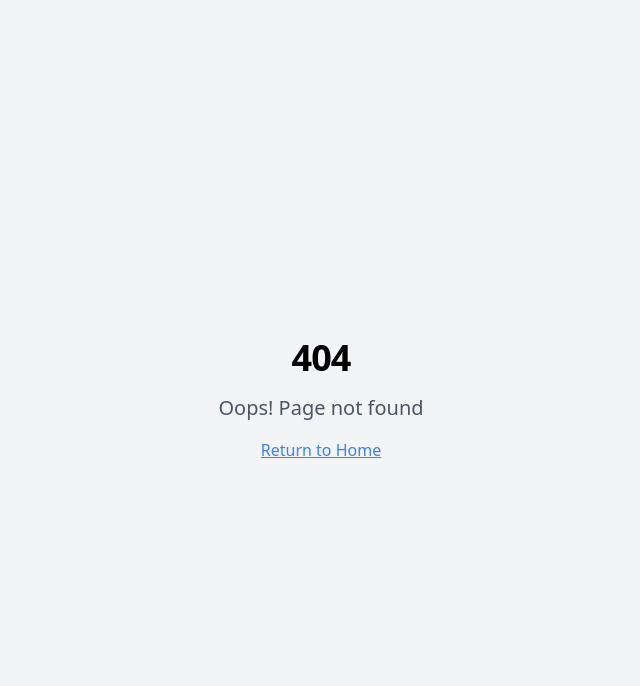
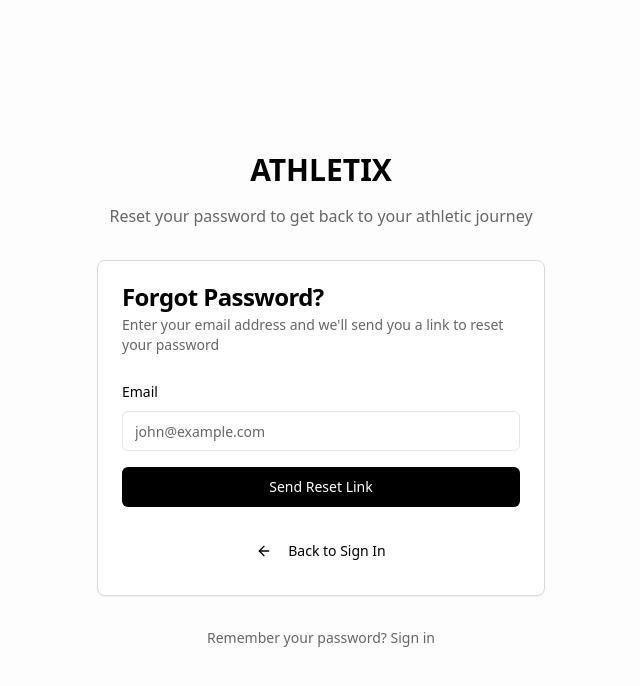
Before and after one commit to EricTheGreat25/local-athlete-spotlight, a React (Vite) app: page /forgot-password in a window 1280 px wide. Before the commit this address had no page. Shown: the top 686 px of the page, without its empty margins (319-959 px from the left). Built offline with nearby package versions, Linux system fonts and the light colour scheme.

Commit message:
Add Forgot Password Page

```diff
--- a/src/App.tsx
+++ b/src/App.tsx
@@ -10,6 +10,7 @@ import Events from "./pages/Events";
 import News from "./pages/News";
 import Login from "./pages/Login";
 import Register from "./pages/Register";
+import ForgotPassword from "./pages/ForgotPassword";
 import NotFound from "./pages/NotFound";
 import AthleteProfile from "./pages/AthleteProfile";
 import UserProfile from "./pages/UserProfile";
@@ -30,6 +31,7 @@ const App = () => (
           <Route path="/news" element={<News />} />
           <Route path="/login" element={<Login />} />
           <Route path="/register" element={<Register />} />
+          <Route path="/forgot-password" element={<ForgotPassword />} />
           <Route path="/athletes/:id" element={<AthleteProfile />} />
           <Route path="/users/:id" element={<UserProfile />} />
           {/* ADD ALL CUSTOM ROUTES ABOVE THE CATCH-ALL "*" ROUTE */}
--- /dev/null
+++ b/src/components/auth/ForgotPasswordForm.tsx
@@ -0,0 +1,94 @@
+import { useState } from "react";
+import { Link } from "react-router-dom";
+import { Button } from "@/components/ui/button";
+import { Input } from "@/components/ui/input";
+import { Label } from "@/components/ui/label";
+import { Card, CardContent, CardDescription, CardHeader, CardTitle, CardFooter } from "@/components/ui/card";
+import { toast } from "sonner";
+import { ArrowLeft } from "lucide-react";
+
+const ForgotPasswordForm = () => {
+  const [email, setEmail] = useState("");
+  const [isSubmitted, setIsSubmitted] = useState(false);
+
+  const handleSubmit = (e: React.FormEvent) => {
+    e.preventDefault();
+
+    // Simulate sending reset email
+    setIsSubmitted(true);
+    toast.success("Password reset email sent!");
+  };
+
+  if (isSubmitted) {
+    return (
+      <Card className="w-full max-w-md">
+        <CardHeader className="text-center">
+          <CardTitle>Check Your Email</CardTitle>
+          <CardDescription>
+            We've sent a password reset link to {email}
+          </CardDescription>
+        </CardHeader>
+        <CardContent className="space-y-4">
+          <p className="text-sm text-muted-foreground text-center">
+            Didn't receive the email? Check your spam folder or{" "}
+            <button
+              onClick={() => setIsSubmitted(false)}
+              className="text-primary hover:underline"
+            >
+              try again
+            </button>
+          </p>
+        </CardContent>
+        <CardFooter>
+          <Link to="/login" className="w-full">
+            <Button variant="outline" className="w-full">
+              <ArrowLeft className="mr-2 h-4 w-4" />
+              Back to Sign In
+            </Button>
+          </Link>
+        </CardFooter>
+      </Card>
+    );
+  }
+
+  return (
+    <Card className="w-full max-w-md">
+      <CardHeader>
+        <CardTitle>Forgot Password?</CardTitle>
+        <CardDescription>
+          Enter your email address and we'll send you a link to reset your password
+        </CardDescription>
+      </CardHeader>
+      <CardContent>
+        <form onSubmit={handleSubmit} className="space-y-4">
+          <div className="space-y-2">
+            <Label htmlFor="email">Email</Label>
+            <Input
+              id="email"
+              name="email"
+              type="email"
+              placeholder="john@example.com"
+              value={email}
+              onChange={(e) => setEmail(e.target.value)}
+              required
+            />
+          </div>
+
+          <Button type="submit" className="w-full">
+            Send Reset Link
+          </Button>
+        </form>
+      </CardContent>
+      <CardFooter>
+        <Link to="/login" className="w-full">
+          <Button variant="ghost" className="w-full">
+            <ArrowLeft className="mr-2 h-4 w-4" />
+            Back to Sign In
+          </Button>
+        </Link>
+      </CardFooter>
+    </Card>
+  );
+};
+
+export default ForgotPasswordForm;
--- /dev/null
+++ b/src/pages/ForgotPassword.tsx
@@ -0,0 +1,30 @@
+import { Link } from "react-router-dom";
+import ForgotPasswordForm from "@/components/auth/ForgotPasswordForm";
+
+const ForgotPassword = () => {
+  return (
+    <div className="min-h-screen flex items-center justify-center bg-muted/30 px-4">
+      <div className="w-full max-w-md space-y-8">
+        <div className="text-center">
+          <Link to="/" className="inline-flex items-center mb-4">
+            <span className="text-3xl font-bold">ATHLETIX</span>
+          </Link>
+          <p className="text-muted-foreground">
+            Reset your password to get back to your athletic journey
+          </p>
+        </div>
+
+        <ForgotPasswordForm />
+
+        <p className="text-center text-sm text-muted-foreground">
+          Remember your password?{" "}
+          <Link to="/login" className="font-medium hover:underline">
+            Sign in
+          </Link>
+        </p>
+      </div>
+    </div>
+  );
+};
+
+export default ForgotPassword;
```
